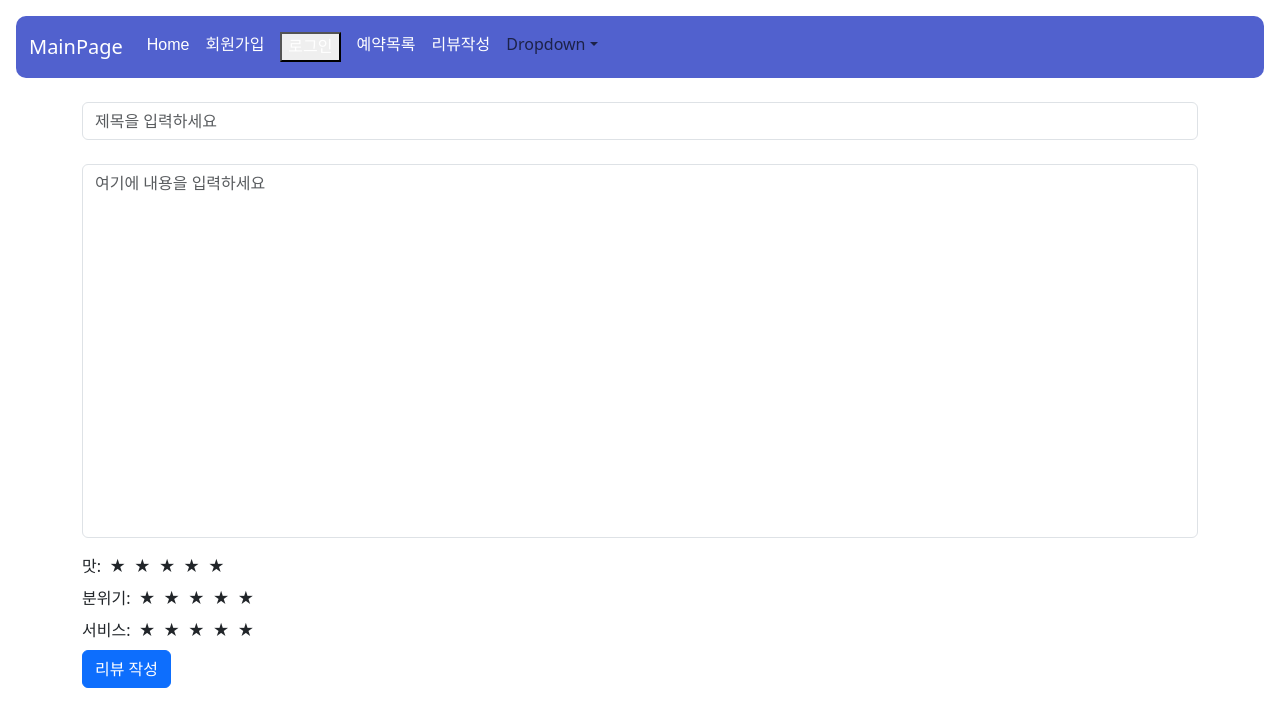
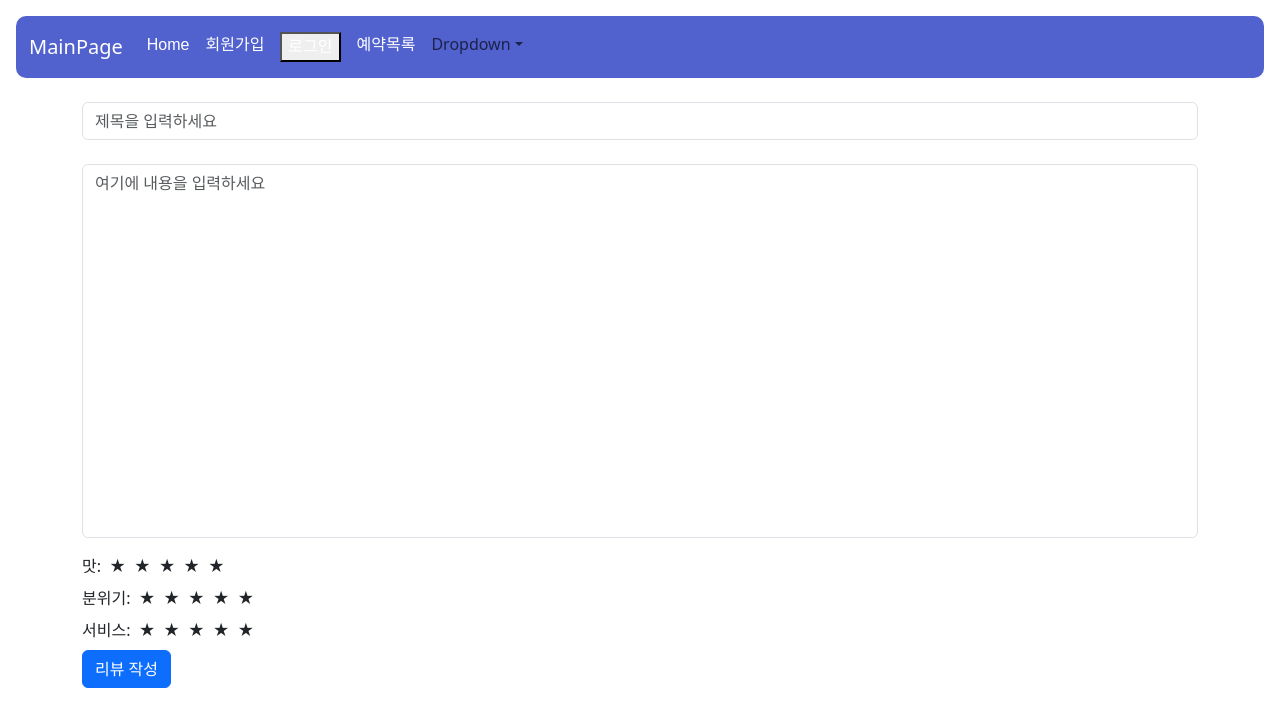
Before and after one commit to RestartReservation/catchCloneFront, a React (Create React App) app in the folder project/: page /writeReview/1/1 in a window 1280 px wide. Shown: the top 726 px of the page. Built offline with nearby package versions, Linux system fonts and the light colour scheme.

Commit message:
<fix> Link 수정

```diff
--- a/project/src/App.js
+++ b/project/src/App.js
@@ -74,10 +74,6 @@ function App() {
           <Link to="/reservationList" style={{ textDecoration: 'none', fontFamily: 'Arial, sans-serif' , color: 'white' }}>예약목록</Link>
           </Nav.Link>
 
-          <Nav.Link>
-          <Link to="/writeReview/:id1/:id2"  style={{ textDecoration: 'none', fontFamily: 'Arial, sans-serif' , color: 'white' }}>리뷰작성</Link>
-          </Nav.Link>
-
 {/*
             <Nav.Link>
           <Link to="/reservations" style={{ textDecoration: 'none', fontFamily: 'Arial, sans-serif' , color: 'white' }}>예약</Link>
```
